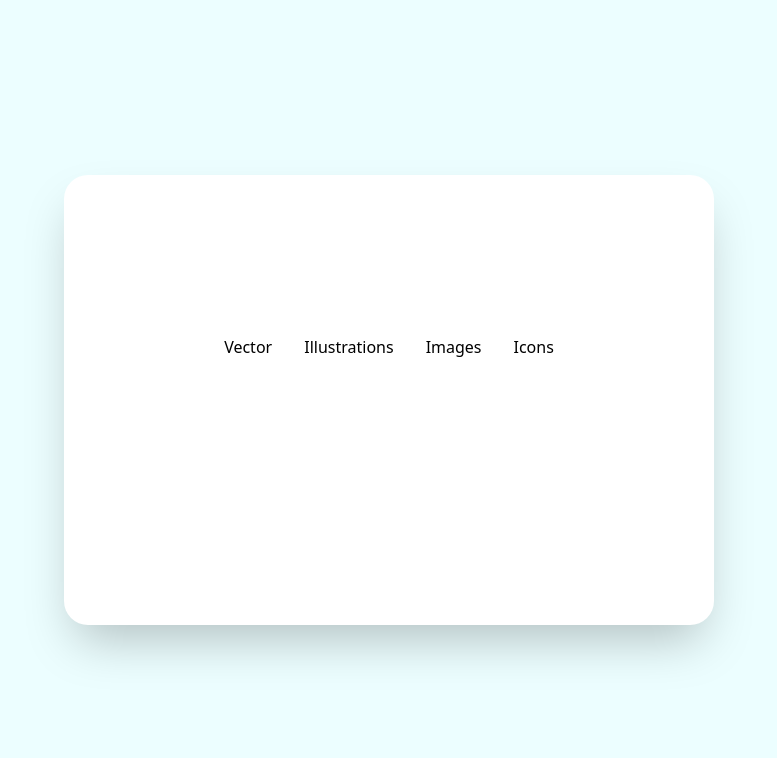
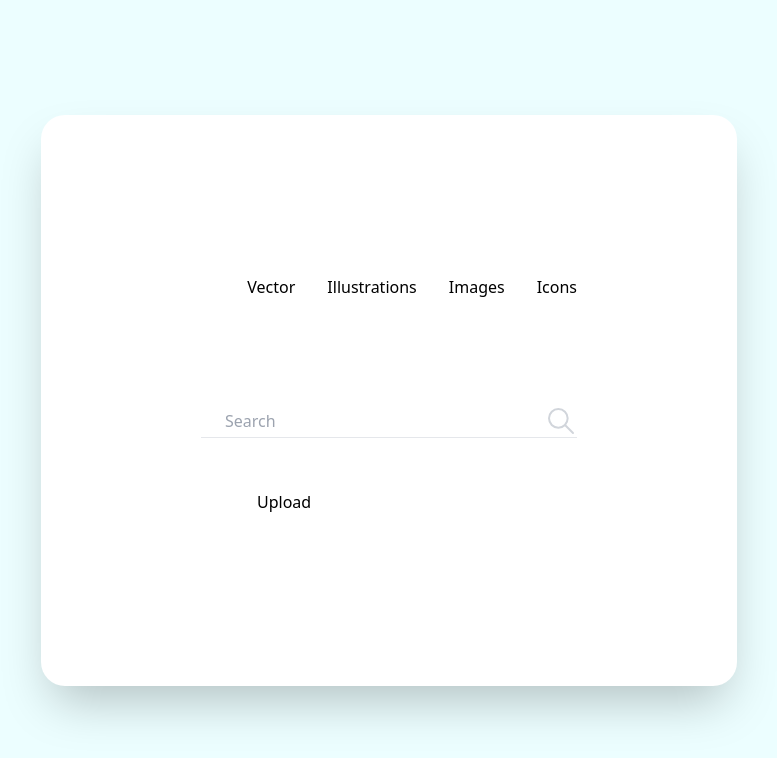
Before and after one commit to zohaib2005/tailwind-mini-projects-image-gallery, a plain HTML site: page index.html in a window 1280 px wide. Shown: the whole page, without its empty margins (251-1028 px from the left). Drawn offline with nearby package versions, Linux system fonts and the light colour scheme.

Commit message:
searchbar

```diff
--- a/index.html
+++ b/index.html
@@ -41,6 +41,33 @@
             ></div>
           </div>
         </div>
+
+        <!-- Search Container -->
+        <div class="flex justify-between border-b">
+          <input
+            type="text"
+            placeholder="Search"
+            class="ml-6 border-none md:w-80 placeholder:font-thin focus:outline-none"
+          />
+          <button>
+            <svg
+              xmlns="http://www.w3.org/2000/svg"
+              class="w-8 text-gray-300 duration-200 hover:scale-110"
+              viewBox="0 0 24 24"
+              stroke-width="1.5"
+              stroke="currentColor"
+              fill="none"
+              stroke-linecap="round"
+              stroke-linejoin="round"
+            >
+              <path stroke="none" d="M0 0h24v24H0z" fill="none" />
+              <circle cx="10" cy="10" r="7" />
+              <line x1="21" y1="21" x2="15" y2="15" />
+            </svg>
+          </button>
+        </div>
+        <!-- Upload Button -->
+        <button class="py-3 px-14">Upload</button>
       </div>
     </div>
   </body>
```
